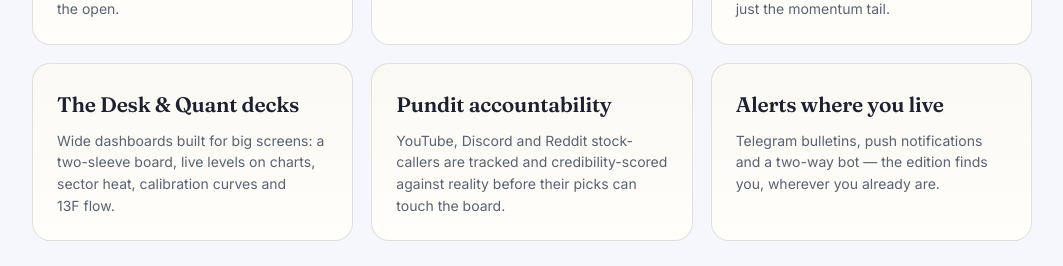
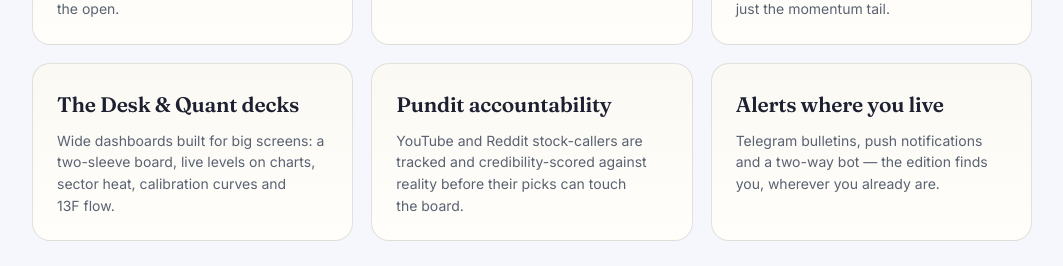
Before and after one commit to inayatpanda/momentumboard, a React (Vite) app: page / in a window 1280 px wide. Shown: the part 840-1106 px from the top of the page, without its empty margins (108-1171 px from the left). Built offline with nearby package versions, Linux system fonts and the light colour scheme.

Commit message:
fix(site): drop the Discord overclaim — the pipeline tracks YouTube and Reddit (spec §3.9)

```diff
--- a/src/screens/Landing.tsx
+++ b/src/screens/Landing.tsx
@@ -30,7 +30,7 @@ const FEATURES: Feature[] = [
   },
   {
     title: 'Pundit accountability',
-    body: 'YouTube, Discord and Reddit stock-callers are tracked and credibility-scored against reality before their picks can touch the board.',
+    body: 'YouTube and Reddit stock-callers are tracked and credibility-scored against reality before their picks can touch the board.',
   },
   {
     title: 'Alerts where you live',
```
